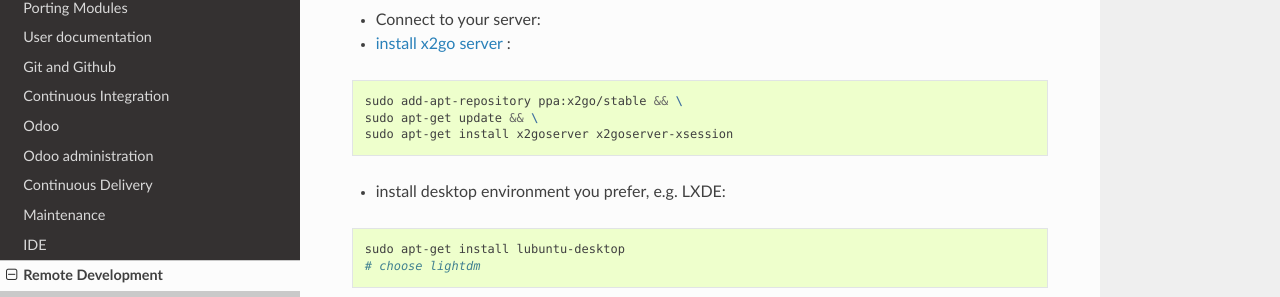
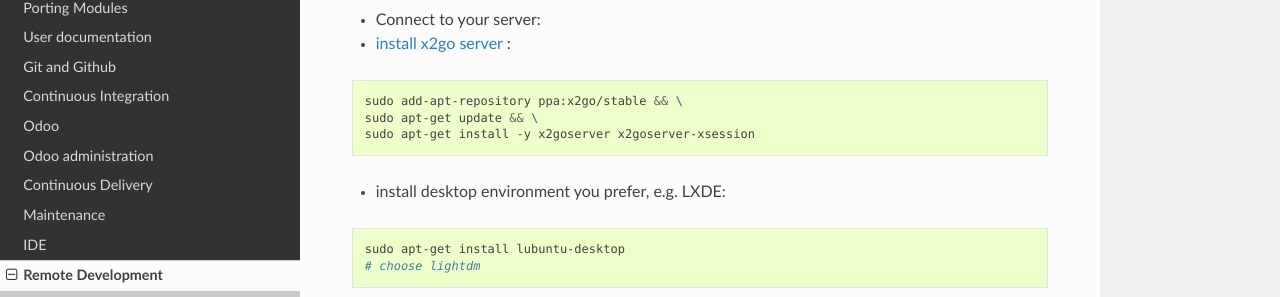
Before and after one commit to itpp-labs/odoo-development, a Sphinx documentation site: the page built from docs/remote-dev/x2go.rst, in a window 1280 px wide and 900 px high. Shown: the part 256-553 px from the top of the window. Built offline with Sphinx 7.4.7 and the Read the Docs theme 2.0.0, drawn with Linux system fonts in a browser that asks for light colours.

Commit message:
Update x2go.rst

```diff
--- a/docs/remote-dev/x2go.rst
+++ b/docs/remote-dev/x2go.rst
@@ -16,7 +16,7 @@ x2go allows you to run remotely browser (or any other application on x-server)
 
  sudo add-apt-repository ppa:x2go/stable && \
  sudo apt-get update && \
- sudo apt-get install x2goserver x2goserver-xsession
+ sudo apt-get install -y x2goserver x2goserver-xsession
 
 
 * install desktop environment you prefer, e.g. LXDE:
```
